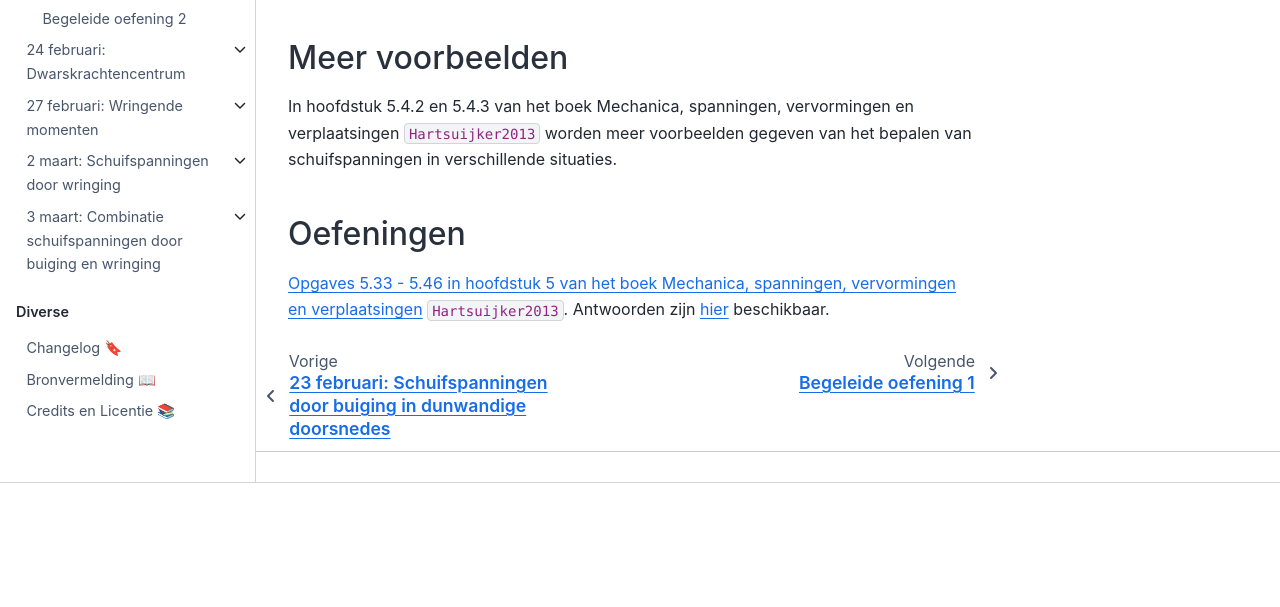
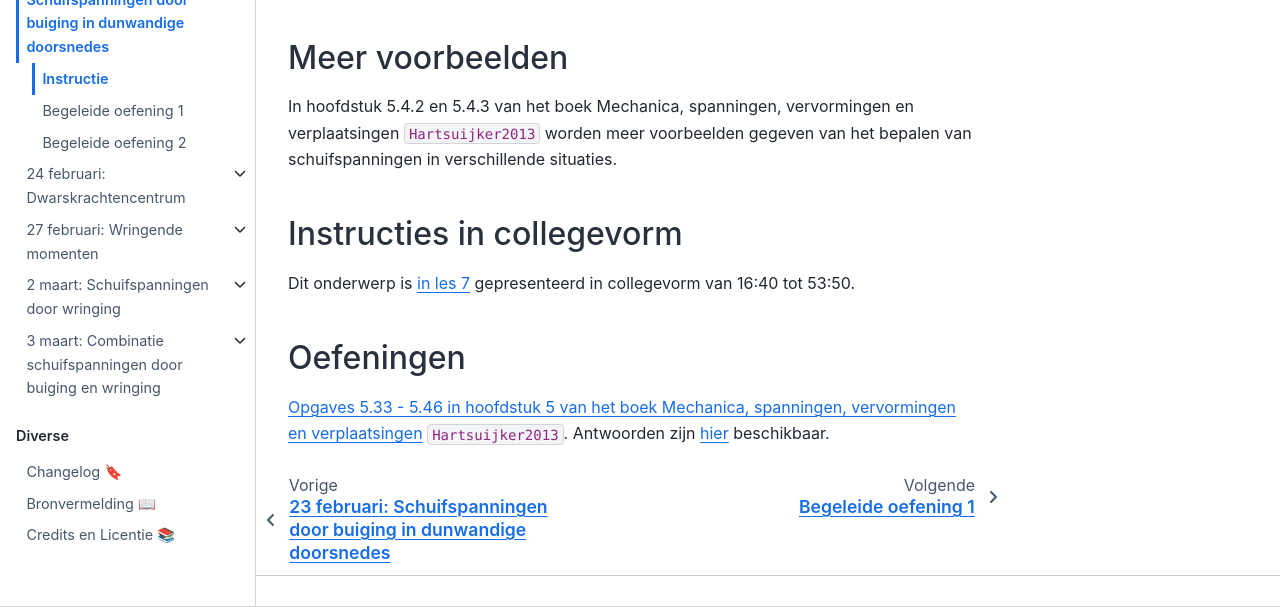
Before and after one commit to TUDelft-books/CTB1310, a Jupyter Book: the page built from book/shear_dunwandig/instructie.md, in a window 1280 px wide and 900 px high, scrolled down 930 px, cut to the strip 293-900 px from the top of the window. Built offline with Jupyter Book 1.0.4 settings and Sphinx 7.4.7 and the Sphinx Book theme 1.1.4, drawn with Linux system fonts in a browser that asks for light colours; comment, search, counter and statistics services are not loaded; cross-references to code outside the pages are shown as plain code; before the commit the page ends 1706 px from its top, so only the background shows below that; some of the changed text lies outside the part shown.

Commit message:
moved to correct location

```diff
--- a/book/shear_dunwandig/instructie.md
+++ b/book/shear_dunwandig/instructie.md
@@ -267,9 +267,8 @@
 ## Meer voorbeelden
 In hoofdstuk 5.4.2 en 5.4.3 van het boek Mechanica, spanningen, vervormingen en verplaatsingen {cite:p}`Hartsuijker2013` worden meer voorbeelden gegeven van het bepalen van schuifspanningen in verschillende situaties.
 
-% ## Instructies in collegevorm
-%
-% Dit onderwerp is [les ...](...) gepresenteerd in collegevorm tot ....
+## Instructies in collegevorm
+Dit onderwerp is [in les 7](https://collegeramavideoportal.tudelft.nl/catalogue/ctb1310/presentation/a7b001c63c244295b23a03f6ebf77b2e1d?academicYear=2025-2026-ctb1310) gepresenteerd in collegevorm van 16:40 tot 53:50.
 
 ## Oefeningen
 [Opgaves 5.33 - 5.46 in hoofdstuk 5 van het boek Mechanica, spanningen, vervormingen en verplaatsingen](https://icozct.tudelft.nl/TUD_CT/boekantwoorden/files/TM2vraagstukkenbundel.pdf) {cite:p}`Hartsuijker2013`. Antwoorden zijn [hier](https://icozct.tudelft.nl/TUD_CT/boekantwoorden/vol2/Chapter5/) beschikbaar.
```
Also changed, not shown: book/shear_force_center/instructie.md (+1 -2 lines).
